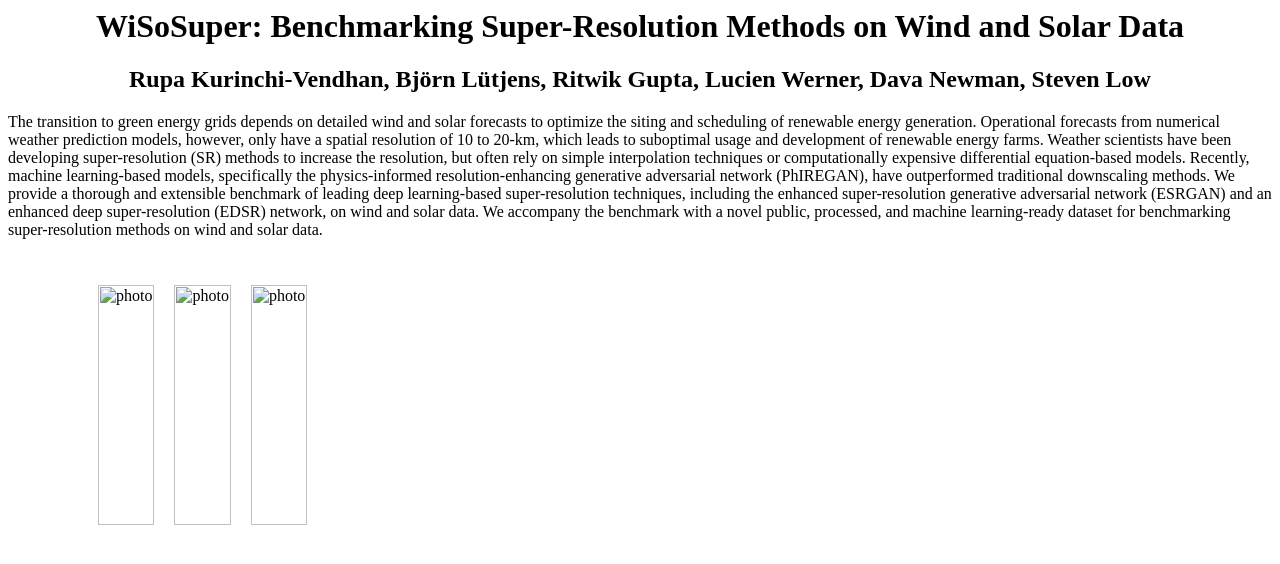
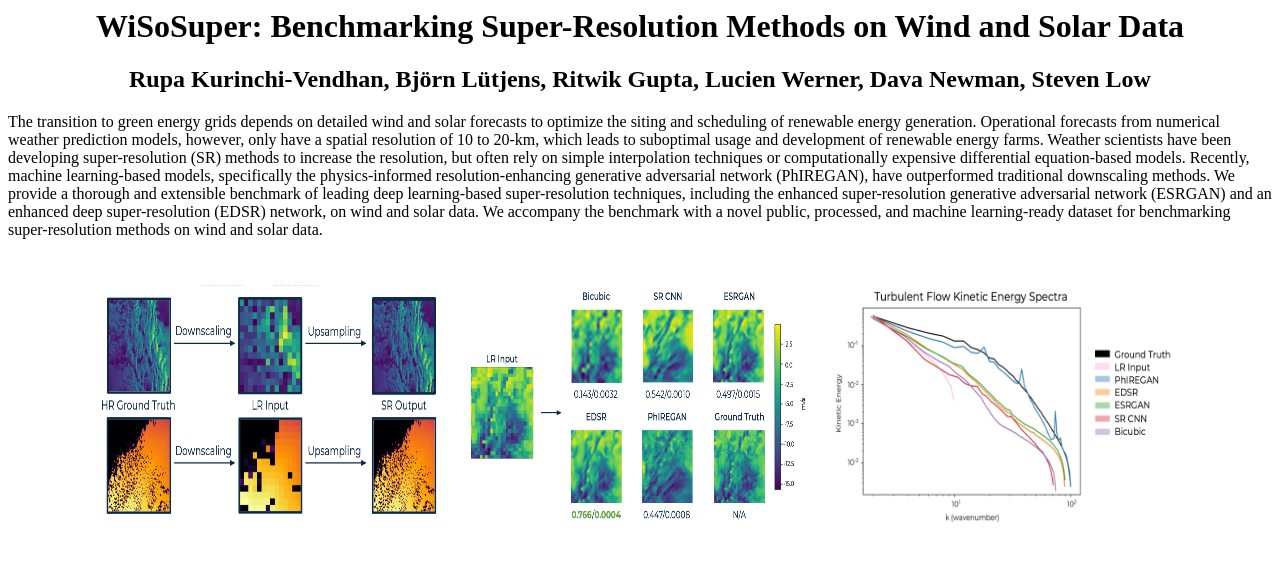
Before and after one commit to RupaKurinchiVendhan/rupa-personal-site, a Jekyll site: the page research/wisosuper/index.html, which Jekyll copies as it is, in a window 1280 px wide. Shown: the top 564 px of the page. Built offline with Jekyll 4.4.1, drawn with Linux system fonts in a browser that asks for light colours.

Commit message:
added photos to project page

```diff
--- a/research/wisosuper/index.html
+++ b/research/wisosuper/index.html
@@ -31,15 +31,15 @@
     <body>
         <div class="images">
             <div class="photo">
-                <img src="2.png" alt="photo" />
+                <img src="/images/2.png" alt="photo" />
             </div>
 
             <div class="photo">
-                <img src="3.png" alt="photo" />
+                <img src="/images/3.png" alt="photo" />
             </div>
 
             <div class="photo">
-                <img src="4.png" alt="photo" />
+                <img src="/images/4.png" alt="photo" />
             </div>
         </div>
     </body>
```
